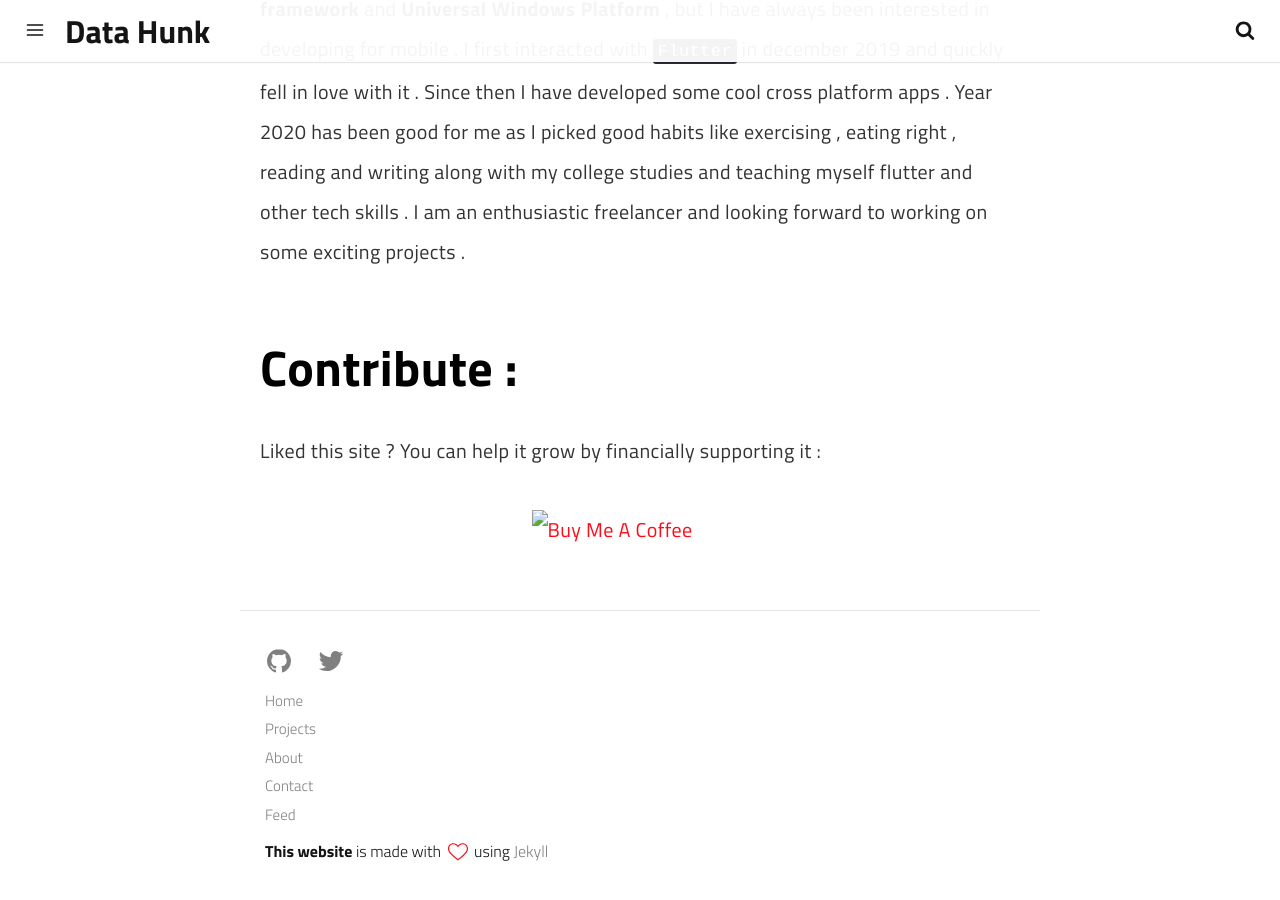
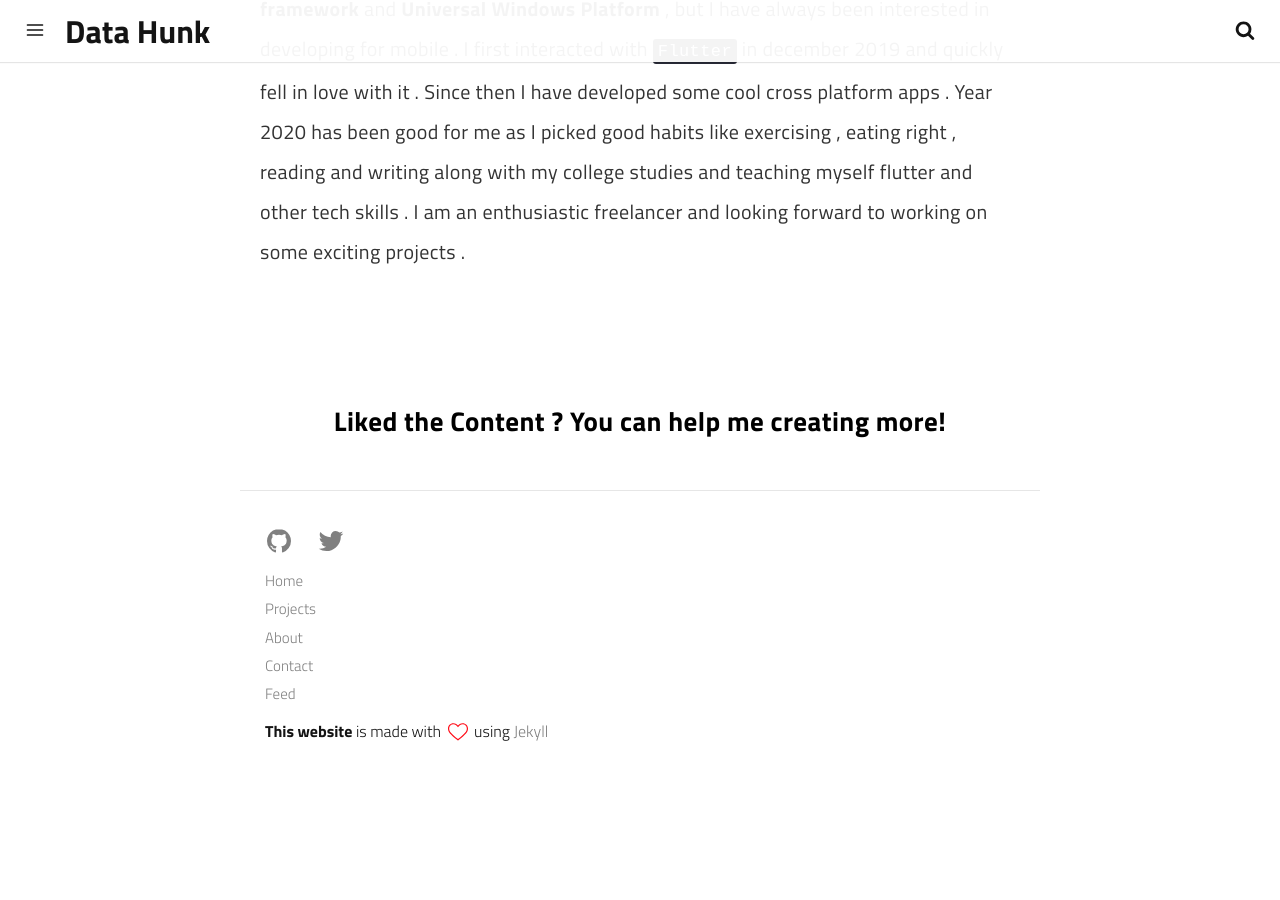
Before and after one commit to anuragseven/anuragseven.github.io, a Jekyll site: the page built from pages/about.md, in a window 1280 px wide and 900 px high, scrolled down 809 px. Built offline with Jekyll 4.4.1, drawn with Linux system fonts in a browser that asks for light colours; a script that is not in the unit is left out; after the commit the page ends 1589 px from its top, so only the background shows below that.

Commit message:
added buy me a coffee

```diff
--- /dev/null
+++ b/_includes/support.html
@@ -0,0 +1,4 @@
+<section class="share">
+    <h3>{{ site.translations.text.share | default: "Liked the Content ? You can help me creating more!" }}</h3>
+    <script type="text/javascript" src="https://cdnjs.buymeacoffee.com/1.0.0/button.prod.min.js" data-name="bmc-button" data-slug="anuragt" data-color="#FFDD00" data-emoji=""  data-font="Cookie" data-text="Buy me a coffee" data-outline-color="#000000" data-font-color="#000000" data-coffee-color="#ffffff" ></script>
+</section>
--- a/_layouts/page.html
+++ b/_layouts/page.html
@@ -6,6 +6,7 @@ layout: default
 
   <article class="post-content fullwidth">
     {{ content }}
+    {% include support.html %}
   </article>
 
 </div>
--- a/pages/about.md
+++ b/pages/about.md
@@ -18,10 +18,3 @@ I have also  built desktop applications using  **.NET framework** and **Universa
 I first interacted with `Flutter` in december 2019 and quickly fell in love with it . Since then I have developed some cool cross platform apps .
 Year 2020 has been good for me as I picked good habits like exercising , eating right , reading and writing along with my college studies and
 teaching myself flutter and other tech skills .  I am an enthusiastic freelancer and looking forward to working on some exciting projects .
-
-# Contribute :
-
-Liked this site ? You can help it grow by financially supporting it :
-
-
-<a href="https://www.buymeacoffee.com/anuragt" target="_blank"><img src="https://cdn.buymeacoffee.com/buttons/v2/default-yellow.png" alt="Buy Me A Coffee" style="height: 60px !important;width: 217px !important;" ></a>
```
Also changed, not shown: _layouts/post.html (+6 -3 lines).
